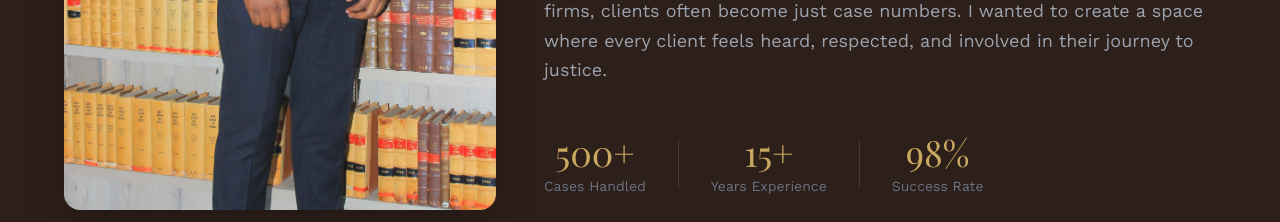
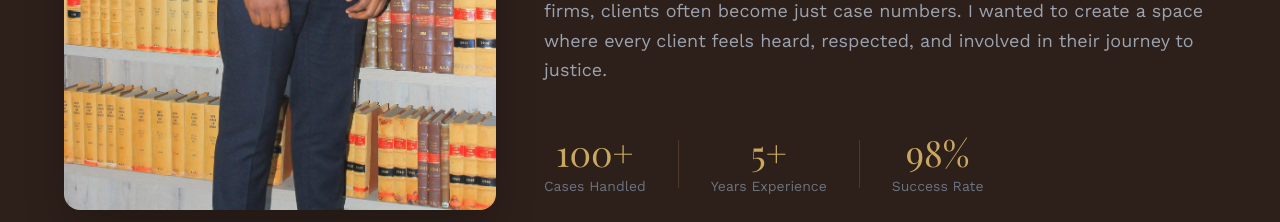
Before and after one commit to Tyrese-Mv/lsgumede-website, a React (Vite) app: page /about in a window 1280 px wide. Shown: the part 920-1142 px from the top of the page. Built offline with nearby package versions, Linux system fonts and the light colour scheme.

Commit message:
Update metrics in WhyChooseUs and About components to reflect revised case handling and experience statistics.

```diff
--- a/src/components/WhyChooseUs.jsx
+++ b/src/components/WhyChooseUs.jsx
@@ -32,7 +32,7 @@ const staticDetails = {
     'You\'re never just a case number'
   ],
   commitment: [
-    '500+ cases successfully handled',
+    '100+ cases successfully handled',
     '98% success rate',
     'Every case treated with equal dedication',
     'Long-term relationships with clients'
--- a/src/pages/About.jsx
+++ b/src/pages/About.jsx
@@ -106,12 +106,12 @@ const About = () => {
                   transition={{ duration: 0.6, delay: 0.6 }}
                 >
                   <div className="text-center">
-                    <div className="text-4xl font-heading text-brand-gold mb-1">500+</div>
+                    <div className="text-4xl font-heading text-brand-gold mb-1">100+</div>
                     <div className="text-sm text-gray-500">{t('about.story.casesHandled')}</div>
                   </div>
                   <div className="w-px h-12 bg-brand-gold/20"></div>
                   <div className="text-center">
-                    <div className="text-4xl font-heading text-brand-gold mb-1">15+</div>
+                    <div className="text-4xl font-heading text-brand-gold mb-1">5+</div>
                     <div className="text-sm text-gray-500">{t('about.story.yearsExperience')}</div>
                   </div>
                   <div className="w-px h-12 bg-brand-gold/20"></div>
```
